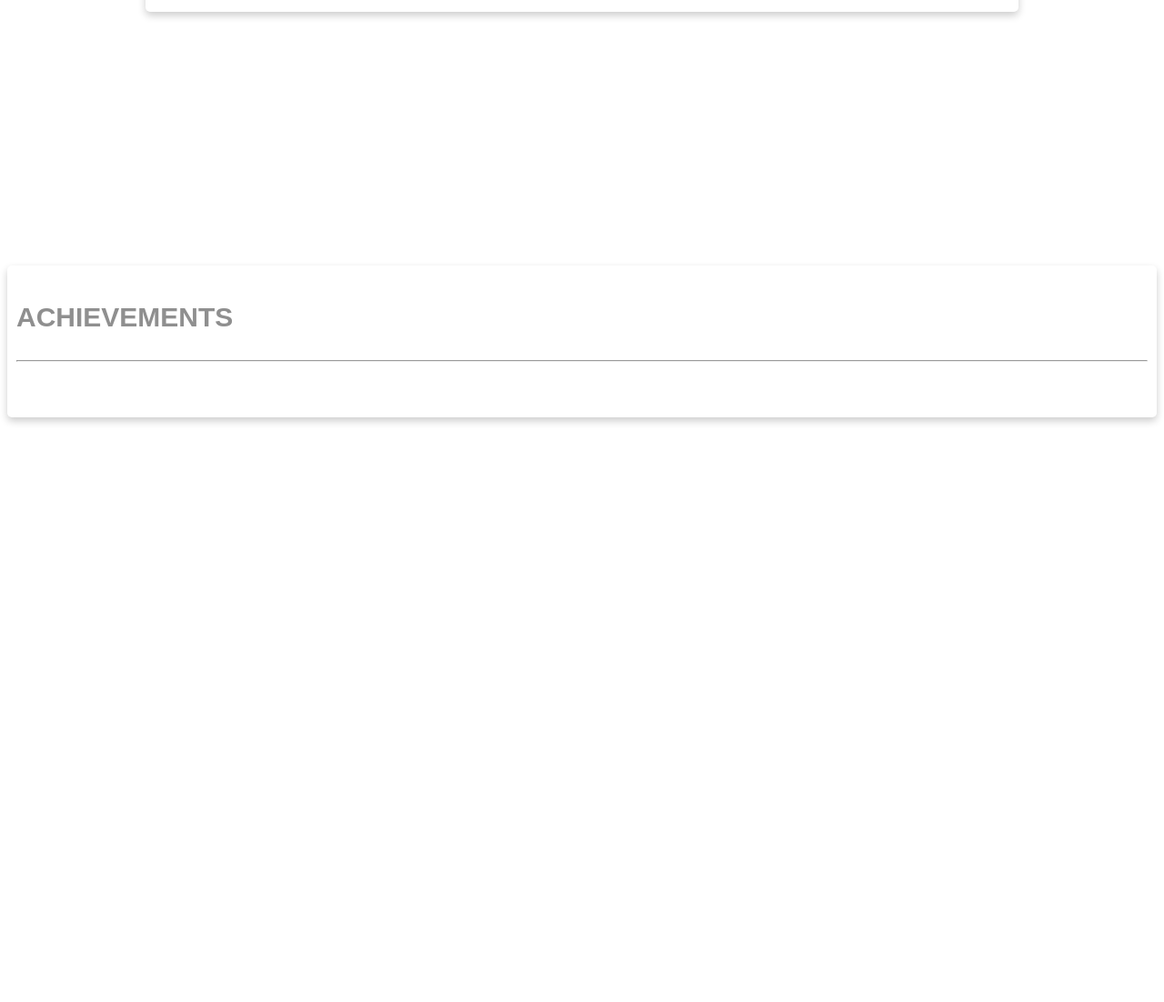
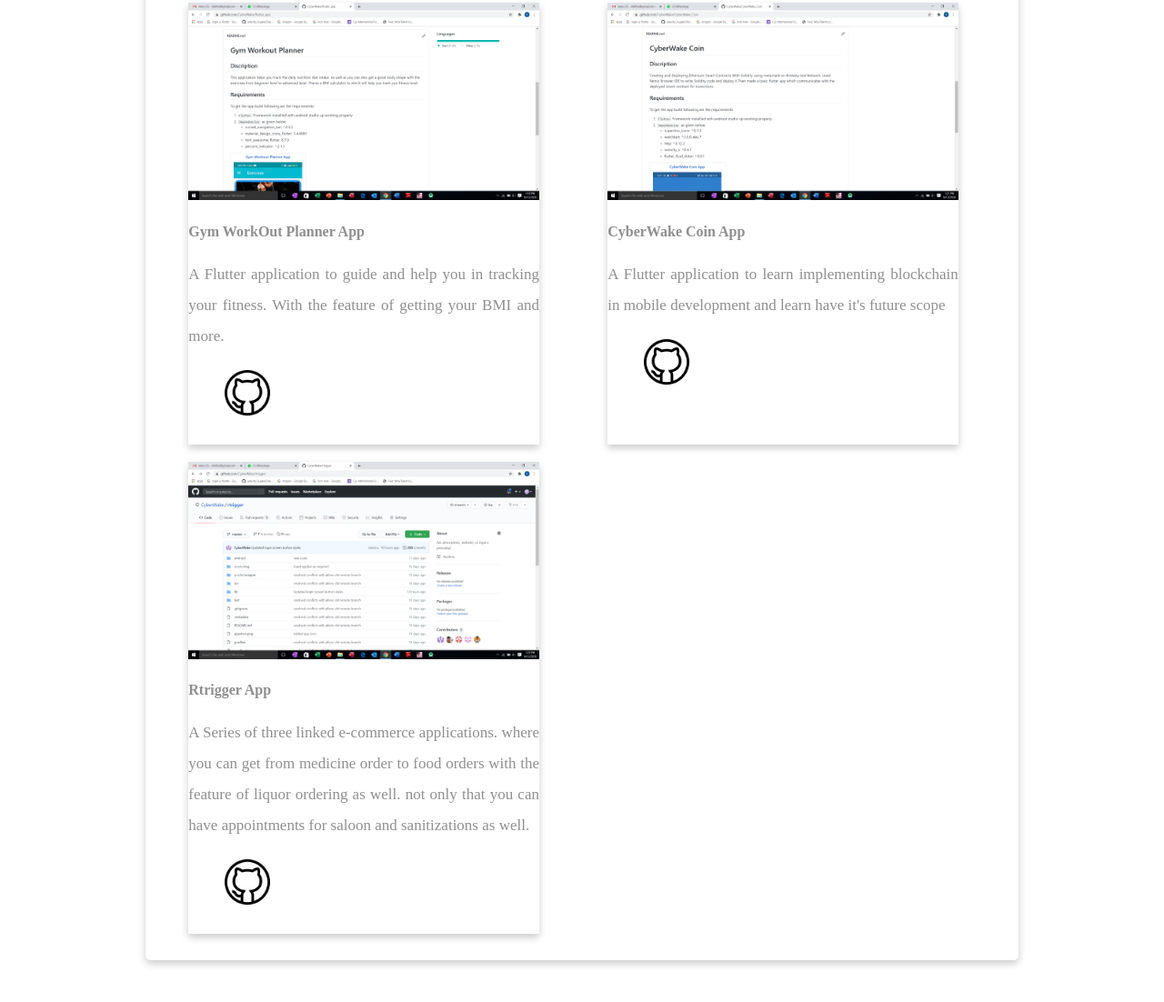
Before and after one commit to CyberWake/e-portfolio, a plain HTML site: page index.html in a window 1280 px wide. Shown: the part 2626-3728 px from the top of the page at 91% size. Before the commit the page ends 3123 px from the top, so only its background shows below. Drawn offline with Linux system fonts and the light colour scheme.

Commit message:
Updated the portfolio

```diff
--- a/index.html
+++ b/index.html
@@ -23,7 +23,6 @@
                     <li><a href="#about">About</a></li>
                     <li><a href="#skills">Skills</a></li>
                     <li><a href="#projects">Projects</a></li>
-                    <li><a href="#achievements">Achievements</a></li>
                 </ul>
             </nav>
         </div>
@@ -63,7 +62,7 @@
             <h1 id="skills">Skills</h1>
             <hr>
             <br>
-            <div class="avatar-container p-90">
+            <div class="avatar-container p-80">
                 <img src="img/c.jpg" alt="Programming in C" class="avatar" />
             </div>
             <div class="avatar-container p-85">
@@ -80,17 +79,17 @@
             </div>
             <div class="avatar-container p-70">
                 <img src="img/css.png" alt="CSS" class="avatar" />
-	    </div>
+	        </div>
             <div class="avatar-container p-70">
                 <img src="img/django.jpeg" alt="Django" class="avatar" />
             </div>
             <div class="avatar-container p-65">
                 <img src="img/android.jpeg" alt="Android Development" class="avatar" />
             </div>
- 	    <div class="avatar-container p-65">
+ 	        <div class="avatar-container p-80">
                 <img src="img/dart.png" alt="Programming in Dart" class="avatar" />
             </div>
- 	    <div class="avatar-container p-65">
+ 	        <div class="avatar-container p-90">
                 <img src="img/flutter.png" alt="Cross Plateform Development" class="avatar" />
             </div>
             <div class="avatar-container p-85">
@@ -136,38 +135,43 @@
                     </div>
                 </div>
             </div>
-        </div>
-    </div>
-    <div class="card">
-        <h1 id="achievements">Achievements</h1>
-        <hr><br>
-        <a href="https://courses.edx.org/certificates/eba98c2d77ea4d94ba3351829e01ae73">
-            <div class="achievements_container">
-                <img src="img/" alt="" class="achievements_image">
-                <div class="achievements_overlay">
-                    <div class="achievements_text">X</div>
+            <div class="project_card">
+                <div class="work_card">
+                    <img src="img/gym_workout_planner.png" alt="Chess" style="width:100%">
+                    <div class="container">
+                        <h4><b>Gym WorkOut Planner App</b></h4>
+                        <p>A Flutter application to guide and help you in tracking your fitness. With the feature of getting your BMI and more.</p>
+                        <p>
+                            <a href="https://github.com/CyberWake/flutter_app"><img src="img/github.png" alt="Github" class="social_icon"></a>
+                        </p>
+                    </div>
+                </div>
+                <div class="work_card">
+                    <img src="img/cyberwake_coin.png" alt="Chess" style="width:100%">
+                    <div class="container">
+                        <h4><b>CyberWake Coin App</b></h4>
+                        <p>A Flutter application to learn implementing blockchain in mobile development and learn have it's future scope</p>
+                        <p>
+                            <a href="https://github.com/CyberWake/CyberWake_Coin"><img src="img/github.png" alt="Github" class="social_icon"></a>
+                        </p>
+                    </div>
                 </div>
             </div>
-        </a>
-        <div class="achievements_container">
-            <img src="img/" alt="" class="achievements_image">
-            <div class="achievements_overlay">
-                <div class="achievements_text">Y</div>
+            <div class="project_card">
+                <div class="work_card">
+                    <img src="img/rtrigger.png" alt="Chess" style="width:100%">
+                    <div class="container">
+                        <h4><b>Rtrigger App</b></h4>
+                        <p>A Series of three linked e-commerce applications. where you can get from medicine order to food orders with the feature of liquor ordering as well. not only that you can have appointments for saloon and sanitizations as well.</p>
+                        <p>
+                            <a href="https://github.com/CyberWake/rtrigger"><img src="img/github.png" alt="Github" class="social_icon"></a>
+                        </p>
+                    </div>
+                </div>
             </div>
         </div>
-        <div class="achievements_container">
-            <img src="img/" alt="" class="achievements_image">
-            <div class="achievements_overlay">
-                <div class="achievements_text">Z</div>
-            </div>
-        </div>
-        <p>
-            <https://courses.edx.org/certificates/eba98c2d77ea4d94ba3351829e01ae73>
-        </p>
-    </div>
     </div>
 </body>
 <script src="js/jquery-3.4.1.js" charset="utf-8"></script>
 <script src="js/script.js"></script>
-
 </html>
```
Also changed, not shown: img/cyberwake_coin.png (added), img/gym_workout_planner.png (added), img/rtrigger.png (added).
